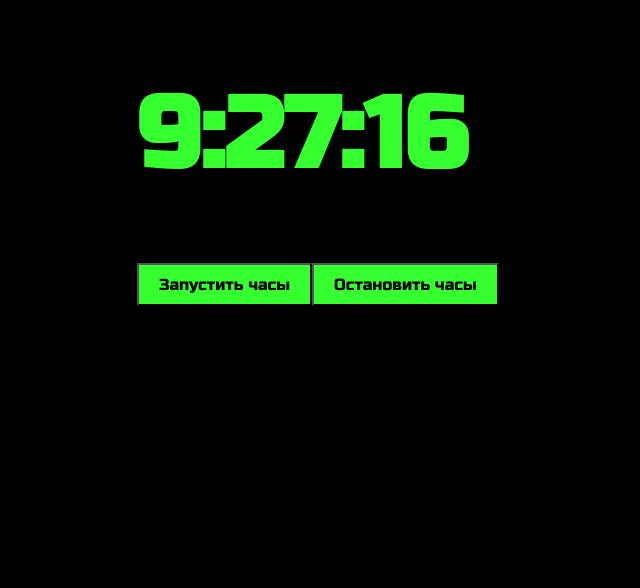
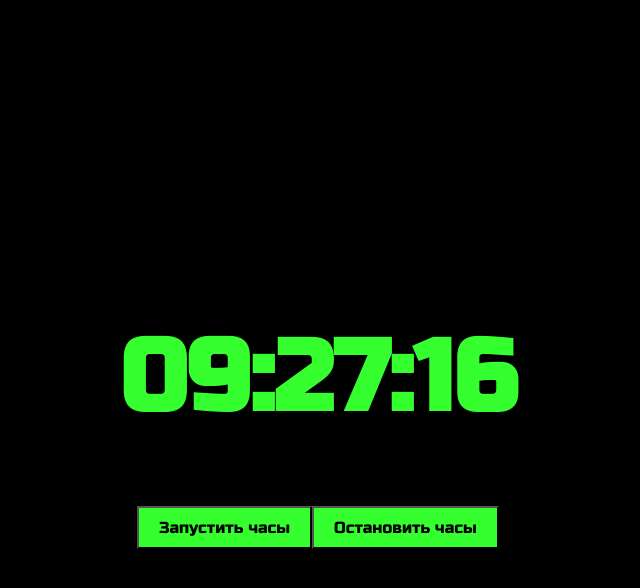
Before and after one commit to Sun-ny11/IncubatorTimer, a plain HTML site: page index.html in a window 1280 px wide. Both pictures are taken after a click on the button "Запустить часы". Shown: the whole page, without its empty margins (322-962 px from the left). Drawn offline with Linux system fonts and the light colour scheme.

Commit message:
added the function of zeros in time

```diff
--- a/index.js
+++ b/index.js
@@ -20,8 +20,12 @@ function updateClock() {
     const clock = document.getElementById('clock');
     // НУЖНО ПОГУГЛИТЬ ЧТО ТАКОЕ new Date()
     const now = new Date();
-    const hours = now.getHours()
-    const minutes = now.getMinutes()
-    const seconds = now.getSeconds()
+    const hours = zero(now.getHours())
+    const minutes = zero(now.getMinutes())
+    const seconds = zero(now.getSeconds())
     clock.textContent = hours + ':' + minutes + ':' + seconds;
 }
+
+function zero (i) {
+    return (i<10)? "0"+i : i
+};
--- a/styles.css
+++ b/styles.css
@@ -1,8 +1,14 @@
+* {
+  box-sizing: border-box;
+}
+
 body {
     background-color: rgb(0, 0, 0);
     color: rgb(54, 255, 47);
     font-family: 'Russo One', sans-serif;
-    font-size: 50px
+    font-size: 50px;
+    margin: 0;
+    padding: 0;
   }
 
 
@@ -16,11 +22,12 @@ body {
 
 
   .clockCase {
+    height: 100vh;
     display: flex;
     justify-content: center;
     align-items: center;
+
   }
-
 
   .buttonCase {
     display: flex;
```
